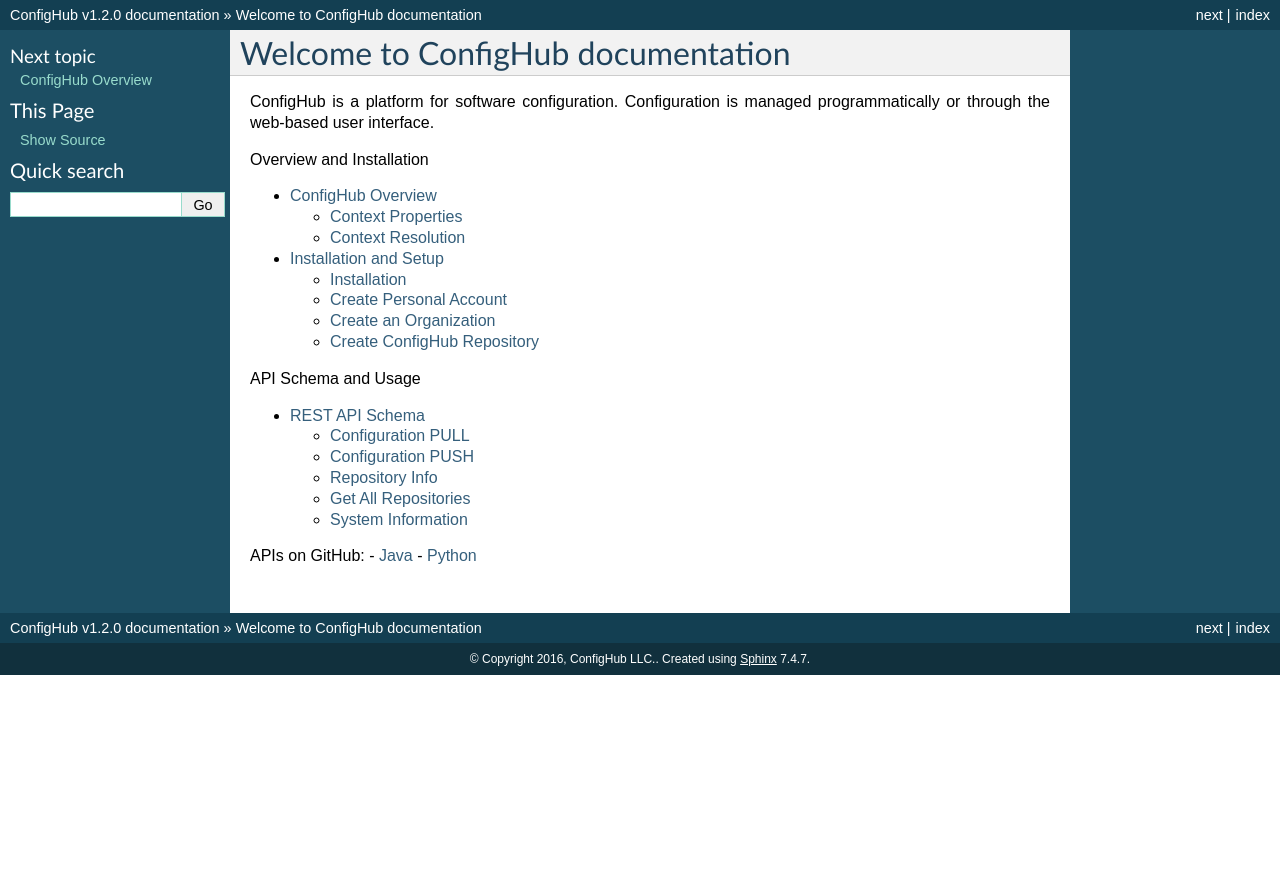
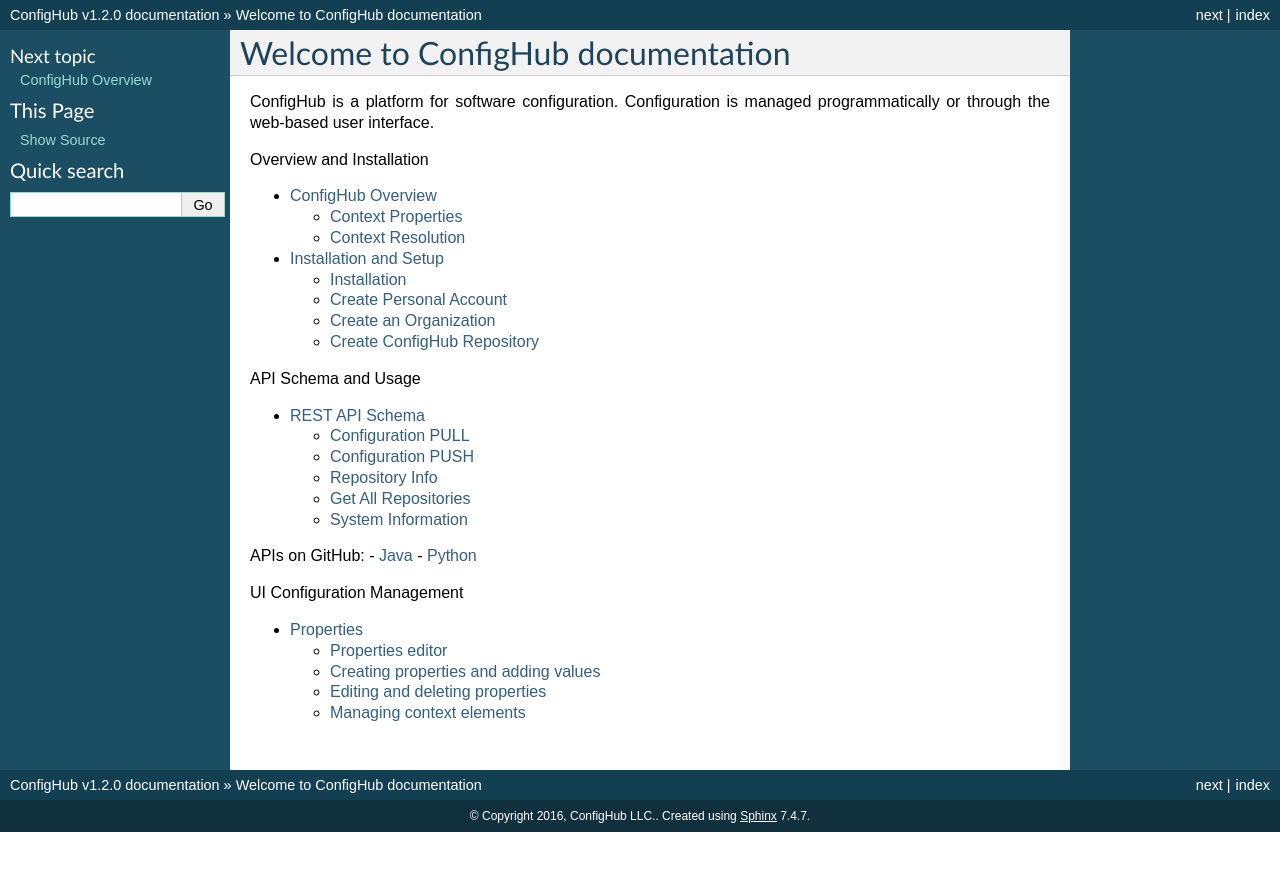
Before and after one commit to ConfigHubPub/Docs, a Sphinx documentation site: the page built from documentation/index.rst, in a window 1280 px wide. Shown: the top 871 px of the page. Built offline with Sphinx 7.4.7, drawn with Linux system fonts in a browser that asks for light colours.

```diff
--- a/documentation/index.rst
+++ b/documentation/index.rst
@@ -27,3 +27,11 @@ programmatically or through the web-based user interface.
 APIs on GitHub:
 - `Java <https://github.com/ConfigHubPub/JavaAPI>`_
 - `Python <https://github.com/ConfigHubPub/PythonAPI>`_
+
+
+
+.. toctree::
+   :maxdepth: 3
+   :caption: UI Configuration Management
+
+   pages/properties
--- a/documentation/pages/properties.rst
+++ b/documentation/pages/properties.rst
@@ -24,6 +24,7 @@ Following sections show how context properties and context elements are created,
 .. toctree::
     :titlesonly:
 
+    properties/propertiesEditor
     properties/createProperty
     properties/editDeleteProperty
     properties/manageContextElement
```
Also changed, not shown: documentation/pages/properties/propertiesEditor.rst (added, +9 -0 lines).
